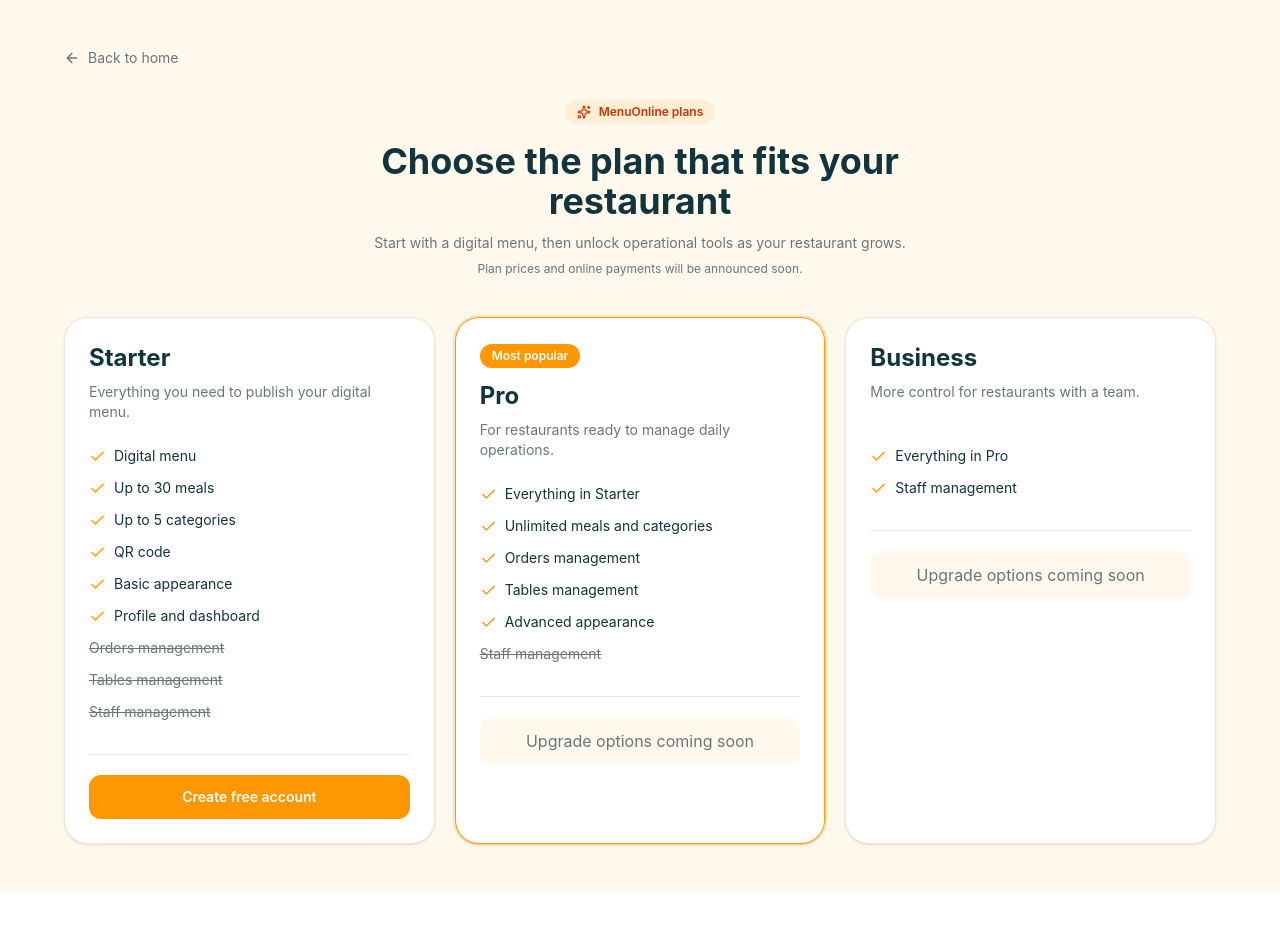
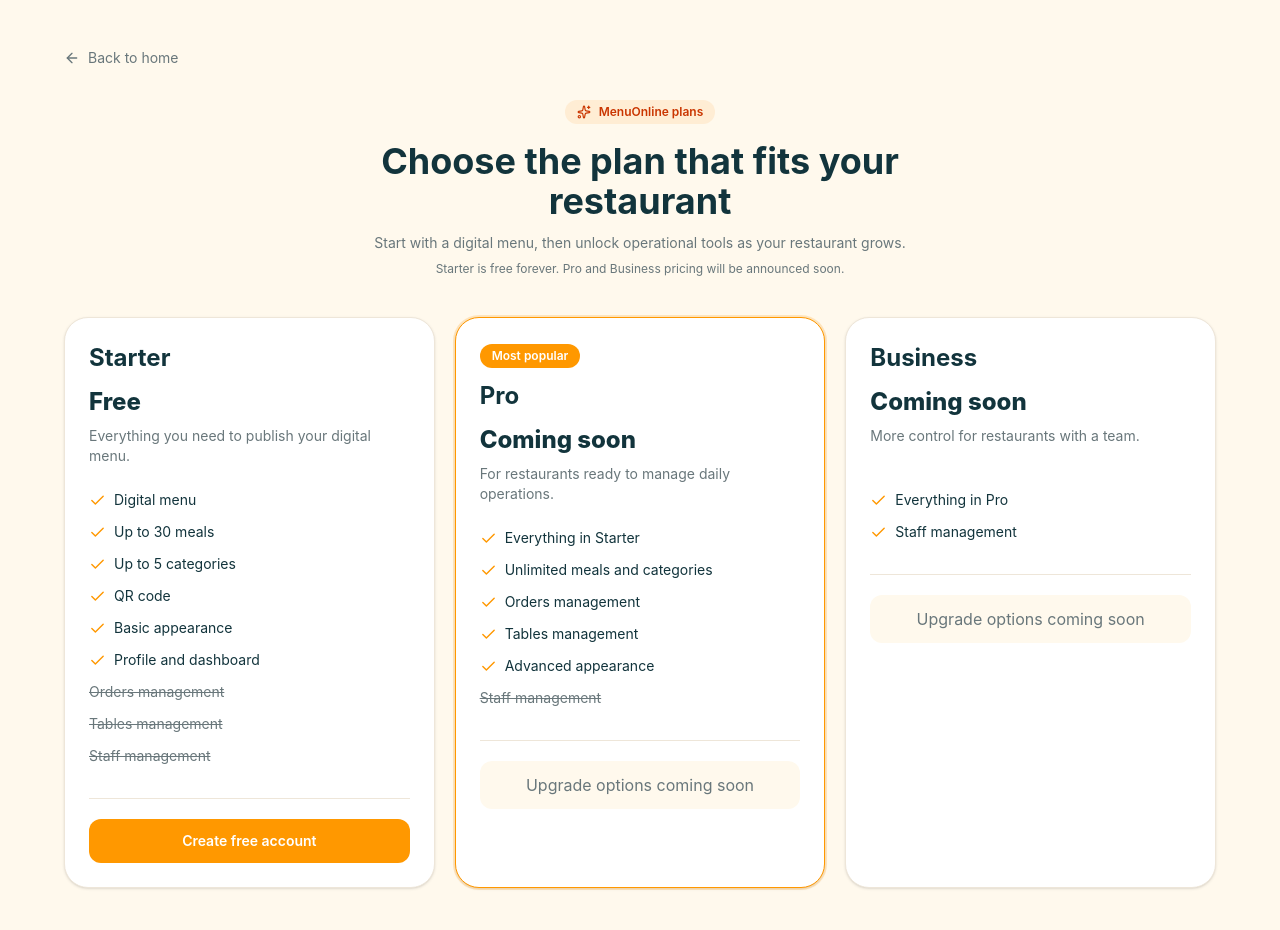
Before and after one commit to skouti-7788/responsable-restaurant, a React (Vite) app: page /pricing in a window 1280 px wide. Shown: the top 930 px of the page. Before the commit the page ends 892 px from the top, so only its background shows below. Built offline with nearby package versions, Linux system fonts and the light colour scheme; no server answers.

Commit message:
Mark Starter plan as free

```diff
--- a/src/pages/pricing/PricingPage.jsx
+++ b/src/pages/pricing/PricingPage.jsx
@@ -44,13 +44,14 @@ export default function PricingPage() {
           </span>
           <h1 className="mt-4 text-3xl font-bold sm:text-4xl">Choose the plan that fits your restaurant</h1>
           <p className="mt-3 text-sm text-muted">Start with a digital menu, then unlock operational tools as your restaurant grows.</p>
-          <p className="mt-2 text-xs text-muted">Plan prices and online payments will be announced soon.</p>
+          <p className="mt-2 text-xs text-muted">Starter is free forever. Pro and Business pricing will be announced soon.</p>
         </div>
         <div className="grid gap-5 lg:grid-cols-3">
           {plans.map((plan) => (
             <section key={plan.key} className={`rounded-3xl border bg-white p-6 shadow-sm dark:border-[var(--surface-dark-card)] dark:bg-[var(--surface-dark)] ${plan.featured ? 'border-brand ring-2 ring-brand/20' : 'border-line'}`}>
               {plan.featured && <span className="mb-3 inline-block rounded-full bg-brand px-3 py-1 text-xs font-semibold text-white">Most popular</span>}
               <h2 className="text-2xl font-bold">{plan.name}</h2>
+              <p className="mt-3 text-2xl font-extrabold">{plan.key === 'starter' ? 'Free' : 'Coming soon'}</p>
               <p className="mt-2 min-h-10 text-sm text-muted">{plan.description}</p>
               <ul className="mt-6 space-y-3 text-sm">
                 {plan.features.map((feature) => <li key={feature} className="flex items-start gap-2"><Check size={17} className="mt-0.5 shrink-0 text-brand" />{feature}</li>)}
```
